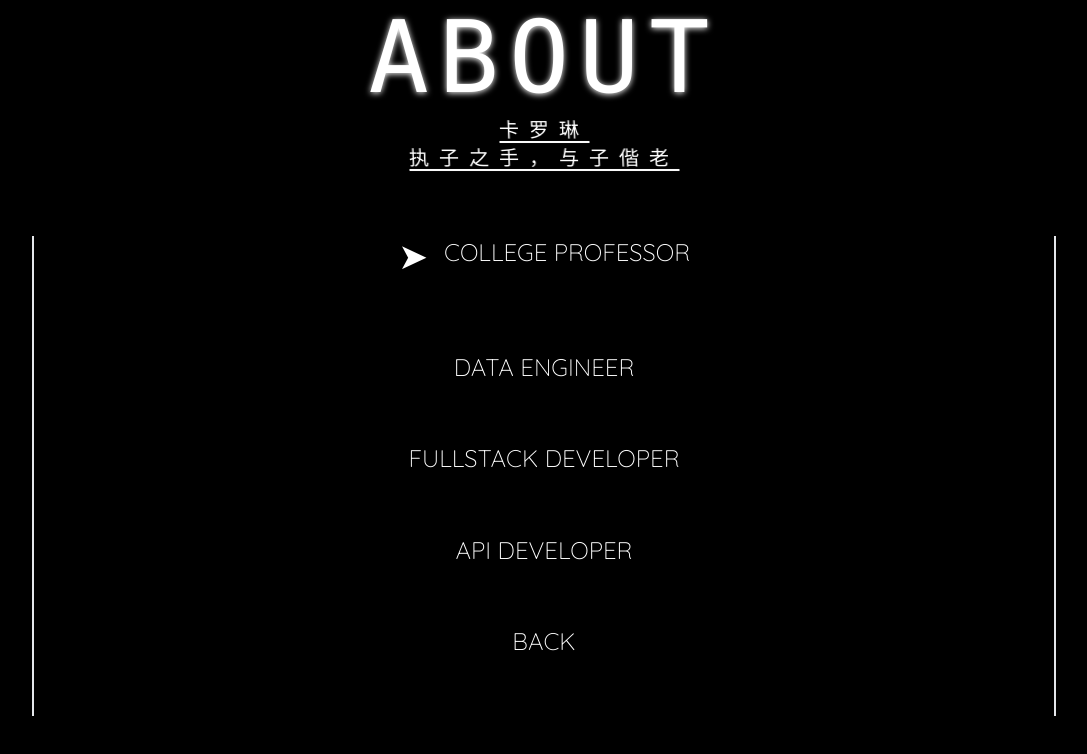
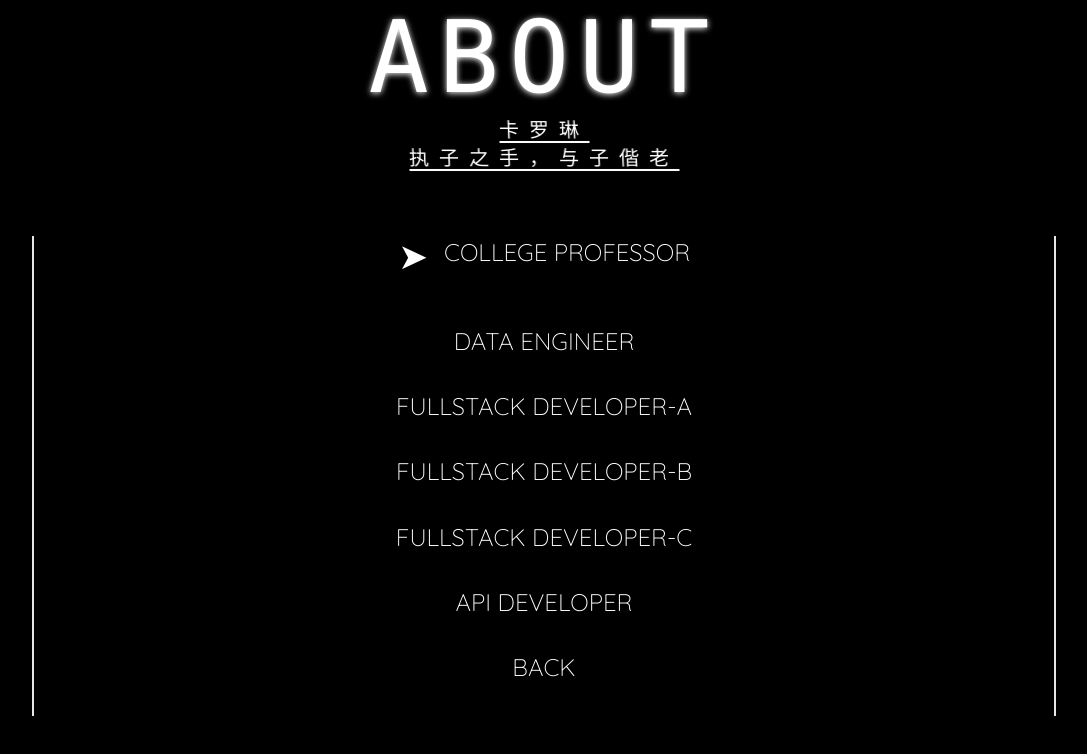
Before and after one commit to Gohostieee/Gohooters, a React (Create React App) app in the folder appReact/: page /About in a window 1280 px wide. Shown: the top 754 px of the page, without its empty margins (96-1183 px from the left). Built offline with nearby package versions, Linux system fonts and the light colour scheme.

Commit message:
update it to match 2022 me:)

```diff
--- a/appReact/src/components/careers.jsx
+++ b/appReact/src/components/careers.jsx
@@ -50,16 +50,22 @@ export default class Careers extends Component {
 
 						</div>
 						<div class="flex flex-row justify-center option " onClick={()=> this.changeCareer("DATA ENGINEER")}>
-							<p class = "text-white text-2xl QuickSand careerOpt  " optNum="2" onClick={()=> this.changeCareer("DATA ENGINEER")}> DATA ENGINEER  </p>
+							<p class = "text-white text-2xl cursor-pointer QuickSand careerOpt  " optNum="2" onClick={()=> this.changeCareer("DATA ENGINEER")}> DATA ENGINEER  </p>
 						</div>
 						<div class="flex flex-row justify-center option "onClick={()=> this.changeCareer("FULLSTACK DEVELOPER")} >
-							<p class = "text-white text-2xl QuickSand careerOpt " optNum="3" onClick={()=> this.changeCareer("FULLSTACK DEVELOPER")}>  FULLSTACK DEVELOPER  </p>
+							<p class = "text-white text-2xl cursor-pointer QuickSand careerOpt " optNum="3" onClick={()=> this.changeCareer("FULLSTACK DEVELOPER")}>  FULLSTACK DEVELOPER-A  </p>
+						</div>
+						<div class="flex flex-row justify-center option "onClick={()=> this.changeCareer("FULLSTACK DEVELOPER-B")} >
+							<p class = "text-white text-2xl cursor-pointer QuickSand careerOpt " optNum="3" onClick={()=> this.changeCareer("FULLSTACK DEVELOPER-B")}>  FULLSTACK DEVELOPER-B  </p>
+						</div>
+						<div class="flex flex-row justify-center option "onClick={()=> this.changeCareer("FULLSTACK DEVELOPER-C")} >
+							<p class = "text-white text-2xl cursor-pointer QuickSand careerOpt " optNum="3" onClick={()=> this.changeCareer("FULLSTACK DEVELOPER-C")}>  FULLSTACK DEVELOPER-C  </p>
 						</div>
 						<div class="flex flex-row justify-center option "onClick={()=> this.changeCareer("API ENGINEER")}>
-							<p class = "text-white text-2xl QuickSand careerOpt " optNum="4" onClick={()=> this.changeCareer("API DEVELOPER")}>  API DEVELOPER  </p>
+							<p class = "text-white text-2xl cursor-pointer QuickSand careerOpt " optNum="4" onClick={()=> this.changeCareer("API DEVELOPER")}>  API DEVELOPER  </p>
 						</div>
 						<div class="flex flex-row justify-center option " onClick={()=>{window.location.href="/mainmenu"}}>
-							<p class = "text-white text-2xl QuickSand careerOpt " optNum="4">  BACK  </p>
+							<p class = "text-white text-2xl cursor-pointer QuickSand careerOpt " optNum="4">  BACK  </p>
 						</div>
 					<Selector/>
 
--- a/appReact/src/pages/contacts.jsx
+++ b/appReact/src/pages/contacts.jsx
@@ -17,11 +17,9 @@ const Contacts = () =>{
 		 				<a href="https://github.com/Gohostieee" target="_blank"><p onClick={()=>{}}class="text-white md:text-xl underline underline-offset-4 text-lg lg:text-2xl QuickSand mice  careerOpt opt-1">GITHUB: https://github.com/Gohostieee</p></a>
 		 			</div>
 		 			<div class="flex flex-row justify-center sm:mb-12 lg:mb-16 mt-12 option ">
-		 				<p onClick={()=>{}}class="text-white md:text-xl underline underline-offset-4 text-lg lg:text-2xl QuickSand mice  careerOpt opt-1">Email: joshua32eb@gmail.com</p>
+		 				<p onClick={()=>{}}class="text-white md:text-xl underline underline-offset-4 text-lg lg:text-2xl QuickSand mice  careerOpt opt-1">Email: josh32eb@proton.me</p>
 		 			</div>
-		 			<div class="flex flex-row justify-center sm:mb-12 lg:mb-16 mt-12 option ">
-		 				<a href="https://www.linkedin.com/in/joshua-rodriguez-48b8aa22b/" target="_blank"><p onClick={()=>{}}class="text-white md:text-xl underline underline-offset-4 text-lg lg:text-2xl QuickSand mice  careerOpt opt-1">LinkedIn: https://www.linkedin.com/in/joshua-rodriguez-48b8aa22b/</p></a>
-		 			</div>
+
 		 			<div class="flex flex-row justify-center sm:mb-12 lg:mb-16 mt-12 option ">
 		 				<a href="https://discord.com/" target="_blank"><p onClick={()=>{}}class="text-white md:text-xl underline underline-offset-4 text-lg lg:text-2xl QuickSand mice  careerOpt opt-1">Discord: Gohost#4055</p></a>
 		 			</div>
--- a/appReact/src/pages/json/careers.json
+++ b/appReact/src/pages/json/careers.json
@@ -2,7 +2,9 @@
 	"COLLEGE PROFESSOR":["One of my biggest joys when taking in software delopment was helping others venture into this field with me. Thus I have invested a fairly big part of my career into aiding others and providing guidance/mentoring, this has led me down many paths, I have taught all the way up from college seniors down to highschool freshmen, mostly focusing on the former, I have accumulated expirience teaching various college courses, ranging from functional programming to differential calculus. My most recent position as of Q2-2022 is a programming instructor at CodeWizardsHQ","https://www.codewizardshq.com/"]
 	,"DATA ENGINEER":["One of the biggest parts of my skillset has to be my knowledge and dedication to the field of data in all it's aspects, mainly focusing on the engineering and analytical parts of the field. Having used many different set of tools, I have been able to garner a pretty diverse array of skills, these come from: 1-[Google's cloud platform, big query and nosql DB Firebase], 2-[Amazon's AWS, aka LAMDA, EC2, Elastic beanstalk, Dynamo db, and S3 buckets among other tools] 3-[MYSQL,MongoDB], 4-[Selenium,BS4], 5-[Virtualization tech such as Docker],among others. One of my flagship projects is a data scraper, which automatically parses through the website (dynamically) CoinMarketCap, evading their security measures and acquiring live data straight from their website, and afterwards sanitizing and sending the data to a MySQL server, skipping over the hassle of having to use a third party api.","https://github.com/Gohostieee/coinMarketCap-data-manipulation"]
 	,"API ENGINEER":["When I first started coding, my efforts were deadset on working with data and becoming a data engineer. With such a goal I often found myself pondering what to do, creating database after database, not creating anything that I could properly publish and serve the public directly. So after pondering for a while I decided to get into API development, which at the time was something I only had a vague understanding off. This lead me to grow hugely as a devloper and helped me better understand how the APIS I was already using were structured, and create better and more organized systems for any project I wanted to create, where as before this venture I would have probably queried a DB directly If I ever needed anything, nowadays I ofcourse create a general purpose api, inorder to streamline my projects and make everything alot more efficient. I mostly use Python/Flask when dealing with heavily DB focused APIS and Node.js when I have to create any sort of api to handle calls from my websites, especially those having to do with sockets. Here's a little public snippet of a private API I am currently working on.","https://github.com/Gohostieee/Finance"]
-	,"FULLSTACK DEVELOPER":["After becoming a data engineer, the next itch that I needed to satisfy was web development. I had already dawdled with web development in the past mainly working with Django, but I didn't get seriouly into it for quite a bit. After a while however I just felt like I was missing out too much by limiting myself, and decided to take on the full blunt of proper fullstack engineering, which wasn't that bad to begin with due to the fact I already had the backend nailed down. I started out with basic HTML/CSS mixed with JQUERY(mostly for AJAX calls and the occasional DOM manipulation) and Flask/Django as the backend, however with time I started leaning more and more on Javascript, and began to specialized in the REACT framework(which I personally really like, it has it's 'quirks' but I think alot of the flak it gets is undeserved), with which this website is built on! As of the moment of writing this 6/8/2022 I still havent made it, but soon enough I shall have a video going into detail about how I built this website(I have decided to keep the repo private, atleast for now). For now take a peek at this relatively old project of mine, a Flask, socket-based, chatapp, using various AWS services.","https://github.com/Gohostieee/FlaskChatApp"]
+	,"FULLSTACK DEVELOPER":["Steered management of both back-end and front-end facets of development process. Facilitate team debug and deploy fixes as per customer feedback and software performance. Design effective project roadmaps by receiving and refining concepts as per requirements. Provide end-to-end service to accomplish set goals. Automated client server creation through establishment of REST API to consume front-end form data, while interacting with Kubernetes cluster.","https://penroze.gg/"]
+	,"FULLSTACK DEVELOPER-B":["Fostered strong coordination regarding system installations, testing, and code corrections. Created robust project roadmaps by acquiring and optimizing concepts. • Ensured completion of several key tasks in JavaScript for web development and dart for mobile development.",""]
+	,"FULLSTACK DEVELOPER-C":["After becoming a data engineer, the next itch that I needed to satisfy was web development. I had already dawdled with web development in the past mainly working with Django, but I didn't get seriouly into it for quite a bit. After a while however I just felt like I was missing out too much by limiting myself, and decided to take on the full blunt of proper fullstack engineering, which wasn't that bad to begin with due to the fact I already had the backend nailed down. I started out with basic HTML/CSS mixed with JQUERY(mostly for AJAX calls and the occasional DOM manipulation) and Flask/Django as the backend, however with time I started leaning more and more on Javascript, and began to specialized in the REACT framework(which I personally really like, it has it's 'quirks' but I think alot of the flak it gets is undeserved), with which this website is built on! As of the moment of writing this 6/8/2022 I still havent made it, but soon enough I shall have a video going into detail about how I built this website(I have decided to keep the repo private, atleast for now). For now take a peek at this relatively old project of mine, a Flask, socket-based, chatapp, using various AWS services.","https://github.com/Gohostieee/FlaskChatApp"]
 
 
 }
--- a/appReact/src/pages/resume.jsx
+++ b/appReact/src/pages/resume.jsx
@@ -19,8 +19,11 @@ const Resume = () => {
 			<h2 class="hero cyberpunk layers mt-2" data-text="EGO DEATH"><span>RESUME</span></h2>
 				<p class = "text-white text-xl glitch mt-2 underline underline-offset-4 font-medium"> 卡罗琳</p>
 				<p class = "text-white text-xl glitch underline underline-offset-4 font-medium">执子之手，与子偕老</p>
-				<p class = " sm:hidden text-white text-lg QuickSand mt-4 font-thin mr-4 ml-4">If you are on mobile then you can't see this pdf, so you can download it <a class="underline underline-offset-4" href={resume} target="_blank">here</a></p>
+				<p class = " sm:hidden text-white text-lg QuickSand mt-4 font-thin mr-4 ml-4">If you are on mobile then you can't see this pdf, so you can download it <a class="underline underline-offset-4" href={resume} download="Joshua Rodriguez resume.pdf">here</a></p>
+
+				<p class = " hidden sm:block text-white text-lg QuickSand mt-4 font-thin mr-4 ml-4">This might be broken right now so you can download it <a class="underline underline-offset-4" href={resume} download="Joshua Rodriguez resume.pdf">here</a></p>
 				<Link to ="/mainmenu"><p class = "text-white text-xl glitch mt-4 font-medium">BACK</p></Link>
+
 <embed src={resume}  height="2100px" class="m-auto mt-4 sm:w-[500px] w-[300px] md:w-[800px] lg:w-[1020px]" />
 
 		</div>
```
Also changed, not shown: appReact/src/pages/services.jsx (+1 -1 lines), 1 other file (tests, documents, lock files or other folders).
